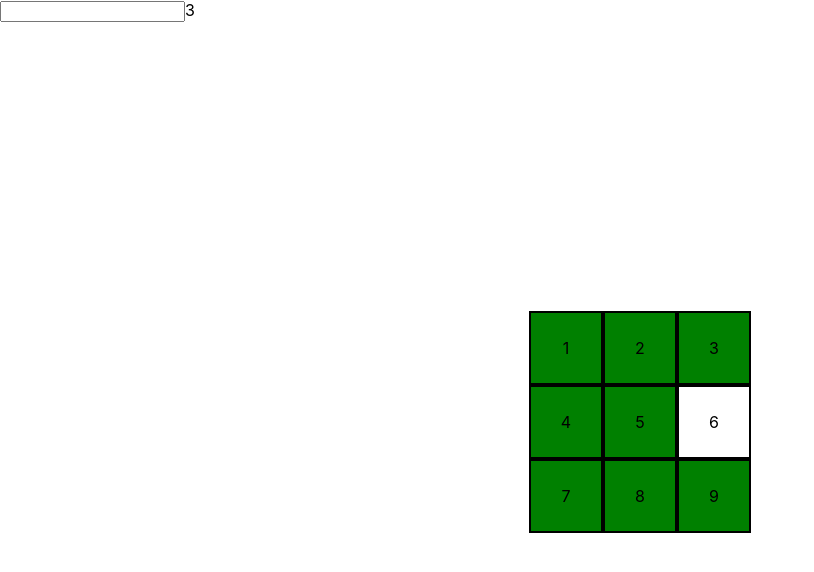
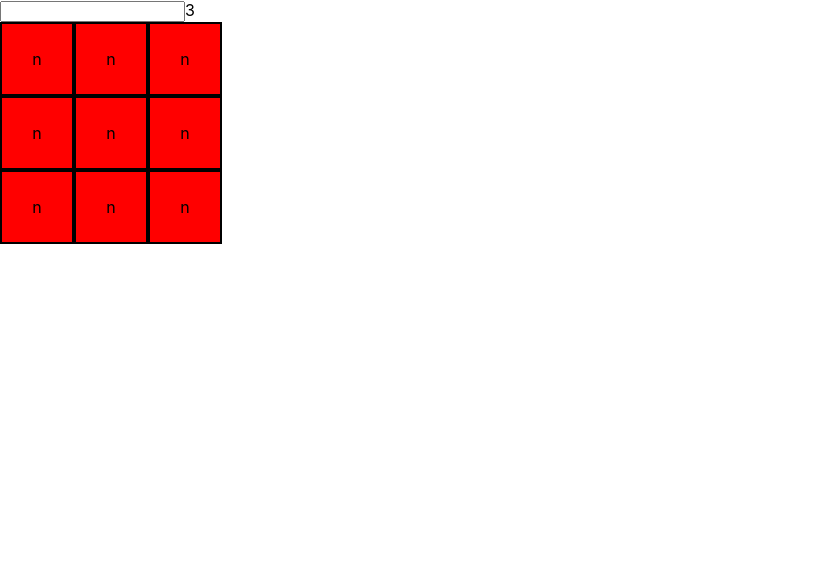
Before and after one commit to vimbh/val, a React (Create React App) app: page / in a window 1280 px wide. Shown: the top 572 px of the page, without its empty margins (0-814 px from the left). Built offline with nearby package versions, Linux system fonts and the light colour scheme.

Commit message:
new board to replace home, correct usage of states

```diff
--- a/src/App.js
+++ b/src/App.js
@@ -1,13 +1,15 @@
 import { Routes, Route, BrowserRouter } from "react-router-dom";
 import Layout from "./components/Layout/Layout";
 import Home from "./pages/Home";
+import Board from "./pages/Board";
 
 function App() {
   return (
     <BrowserRouter>
       <Routes>
         <Route path="/" element={<Layout />}>
-          <Route index element={<Home />} />
+          <Route index element={<Board />} />
+          <Route path="/home "element={<Home />} />
         </Route >
       </Routes>
     </BrowserRouter>
--- /dev/null
+++ b/src/pages/Board.js
@@ -0,0 +1,60 @@
+import { useEffect, useState } from "react";
+
+
+function createEmptyBoard(m) {
+
+    return Array.from({length: m}, () => Array(m).fill(1));
+};
+
+export default function Board() {
+
+    const [gridSize, setGridSize] = useState(3);
+    const [board, setBoard] = useState([]);
+
+    useEffect(() => {
+        setBoard(createEmptyBoard(gridSize))
+    }, [gridSize])
+
+    // Check if i need empty dep array
+    useEffect(() => {
+        createEmptyBoard(gridSize)
+    })
+
+    // Config grid
+    const handleGridSize = (e) => {
+        const size = parseInt(e.target.value)
+
+        if (!isNaN(size) && size > 0) {
+            setGridSize(size)
+        } else {
+            // Default grid is 3x3
+            setGridSize(3);
+        }
+    }
+
+    const renderedBoard = (
+        <div className="grid-container">
+            {board.map((rows, rIdx) => (
+                <div className="grid-row" key={`row-${rIdx}`}>
+                    {rows.map((columns, cIdx) => (
+                        <div className="grid-object" key={`${rIdx}-${cIdx}`}>
+                            n
+                        </div>
+                    ))}
+                </div>
+            ))}
+        </div>
+    );
+
+
+    console.log(board)
+
+    return (
+        <>
+            <input onChange={handleGridSize}/>
+            {gridSize}
+
+            {renderedBoard}
+        </>
+    )
+};
```
